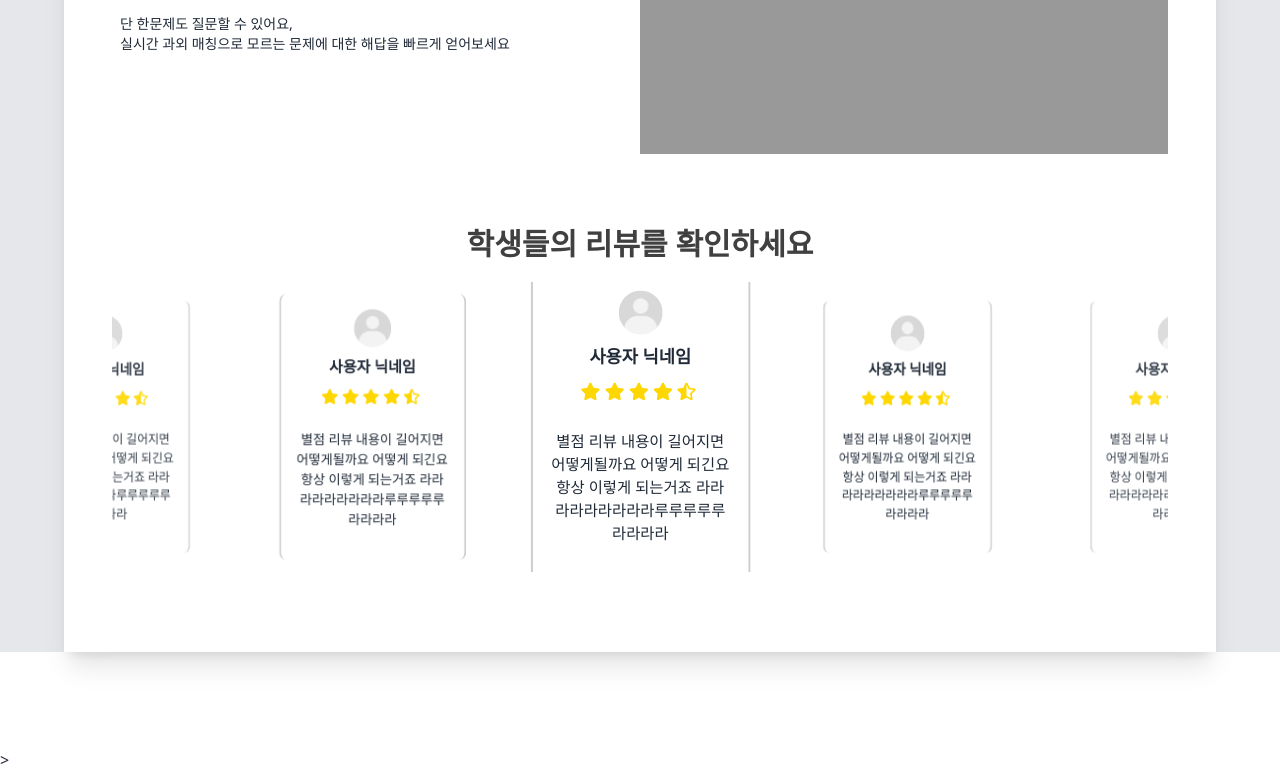
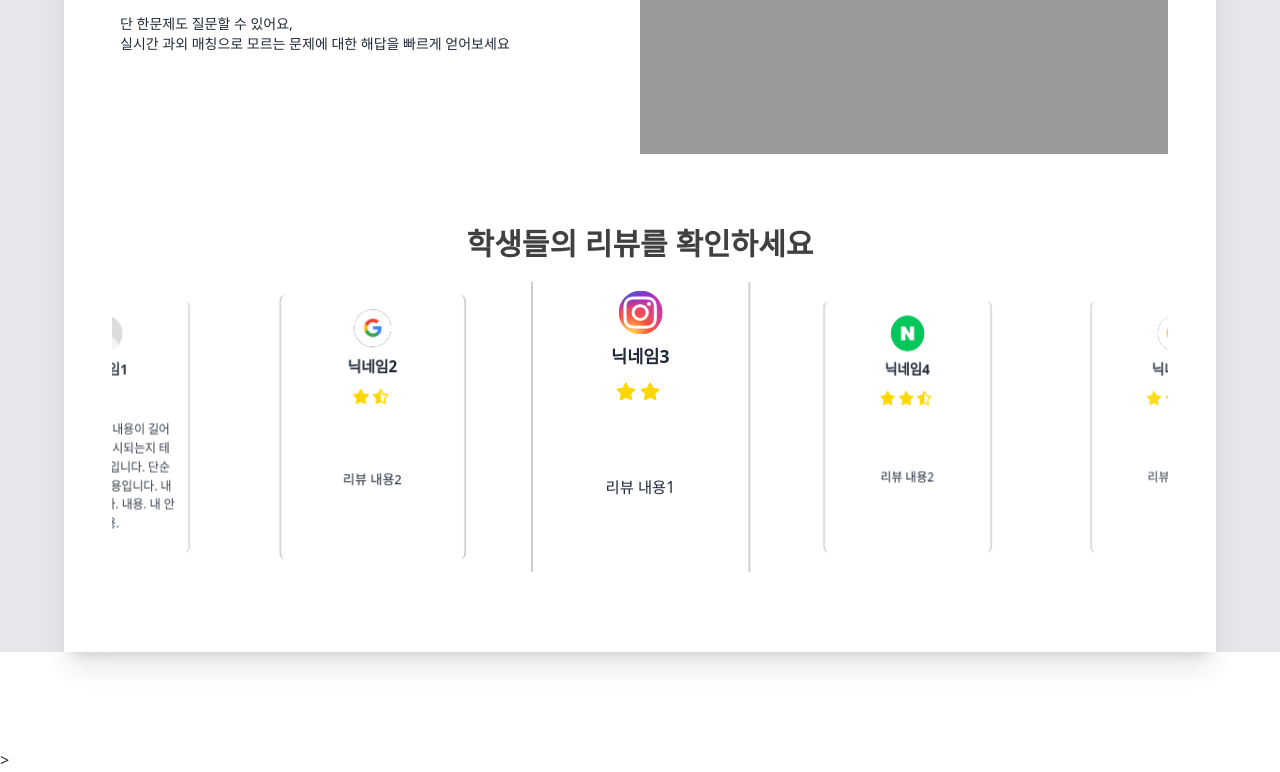
Before and after one commit to seongeun42/TutorCall, a Vue app in the folder frontend/: page / in a window 1280 px wide. Shown: the part 812-1584 px from the top of the page. Built offline with nearby package versions, Linux system fonts and the light colour scheme.

Commit message:
Feat: ReviewCarousel.vue와 ReviewDetail.vue 동적 바인딩 설정
Related to: S10P12A604-291

```diff
--- a/frontend/src/pages/mainpage/ReviewCarousel.vue
+++ b/frontend/src/pages/mainpage/ReviewCarousel.vue
@@ -4,22 +4,22 @@
       학생들의 리뷰를 확인하세요
     </div>
     <Carousel :autoplay="2000" :itemsToShow="3.95" :wrapAround="true" :transition="500">
-      <Slide v-for="(slide, index) in 10" :key="index">
+      <Slide v-for="(slide, index) in Reviews" :key="index">
         <ReviewDetail :data="slide" />
-        <!-- <div class="carousel__item">{{ slide }}</div> -->
       </Slide>
     </Carousel>
   </div>
 </template>
 
-<script lang="ts">
-import { defineComponent } from 'vue'
+<script setup lang="ts">
+import { ref, defineComponent } from 'vue'
+import type { Ref } from 'vue'
 import { Carousel, Pagination, Slide } from 'vue3-carousel'
 import ReviewDetail from './ReviewDetail.vue'
 
 import 'vue3-carousel/dist/carousel.css'
 
-export default defineComponent({
+defineComponent({
   name: 'AutoPlay',
   components: {
     Carousel,
@@ -27,6 +27,65 @@ export default defineComponent({
     ReviewDetail
   }
 })
+
+interface Review {
+  profileUrl: string
+  nickname: string
+  rating: number
+  content: string
+}
+
+const Reviews: Ref<Review[]> = ref([
+  {
+    profileUrl: 'src/img/default_profile.png',
+    nickname: '닉네임1',
+    rating: 1,
+    content:
+      '하나쯤은 리뷰 내용이 길어질때 어떻게 표시되는지 테스트하는 내용입니다. 단순히 내용 채우기용입니다. 내용은 내용입니다. 내용. 내 안의 용.'
+  },
+  {
+    profileUrl: 'src/img/google_logo.png',
+    nickname: '닉네임2',
+    rating: 1.7,
+    content: '리뷰 내용2'
+  },
+  {
+    profileUrl: 'src/img/insta_logo.png',
+    nickname: '닉네임3',
+    rating: 2,
+    content: '리뷰 내용1'
+  },
+  {
+    profileUrl: 'src/img/naver_logo.png',
+    nickname: '닉네임4',
+    rating: 2.4,
+    content: '리뷰 내용2'
+  },
+  {
+    profileUrl: 'src/img/google_logo.png',
+    nickname: '닉네임5',
+    rating: 3,
+    content: '리뷰 내용1'
+  },
+  {
+    profileUrl: 'src/img/google_logo.png',
+    nickname: '닉네임6',
+    rating: 3.2,
+    content: '리뷰 내용2'
+  },
+  {
+    profileUrl: 'src/img/google_logo.png',
+    nickname: '닉네임7',
+    rating: 4.5,
+    content: '리뷰 내용1'
+  },
+  {
+    profileUrl: 'src/img/google_logo.png',
+    nickname: '닉네임8',
+    rating: 4,
+    content: '리뷰 내용2'
+  }
+])
 </script>
 
 <style scoped>
--- a/frontend/src/pages/mainpage/ReviewDetail.vue
+++ b/frontend/src/pages/mainpage/ReviewDetail.vue
@@ -5,24 +5,38 @@
   />
   <div class="review-container">
     <div class="user-profile">
-      <img src="@\img\default_profile.png" alt="프로필 사진" class="profile-picture" />
-      <span class="username">사용자 닉네임</span>
+      <img :src="data.profileUrl" alt="프로필 사진" class="profile-picture" />
+      <span class="username">{{ data.nickname }}</span>
     </div>
     <div class="star-rating">
-      <i class="fas fa-star"></i>
-      <i class="fas fa-star"></i>
-      <i class="fas fa-star"></i>
-      <i class="fas fa-star"></i>
-      <i class="fas fa-star-half-alt"></i>
+      <i v-for="i in Math.floor(data.rating)" class="fas fa-star"></i>
+      <i v-if="data.rating % 1 !== 0" class="fas fa-star-half-alt"></i>
     </div>
     <div class="user-review">
       <p class="review-text">
-        별점 리뷰 내용이 길어지면 어떻게될까요 어떻게 되긴요 항상 이렇게 되는거죠
-        라라라라라라라라라루루루루루라라라라
+        {{ data.content }}
       </p>
     </div>
   </div>
 </template>
+
+<script setup lang="ts">
+import { defineProps } from 'vue'
+
+interface Review {
+  profileUrl: string
+  nickname: string
+  rating: number
+  content: string
+}
+
+defineProps({
+  data: {
+    type: Object as () => Review,
+    required: true
+  }
+})
+</script>
 
 <style>
 .review-container {
```
